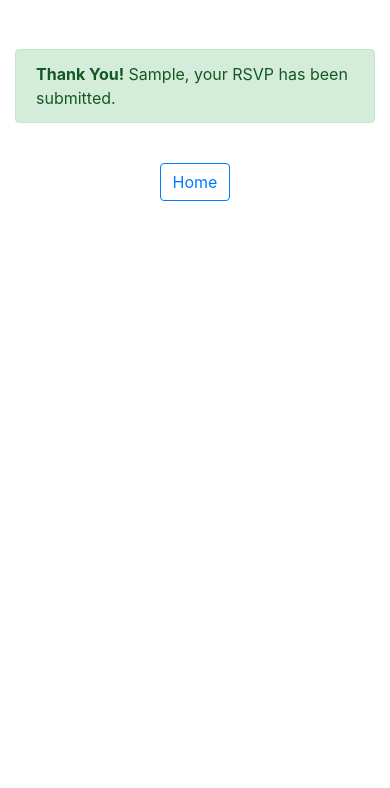
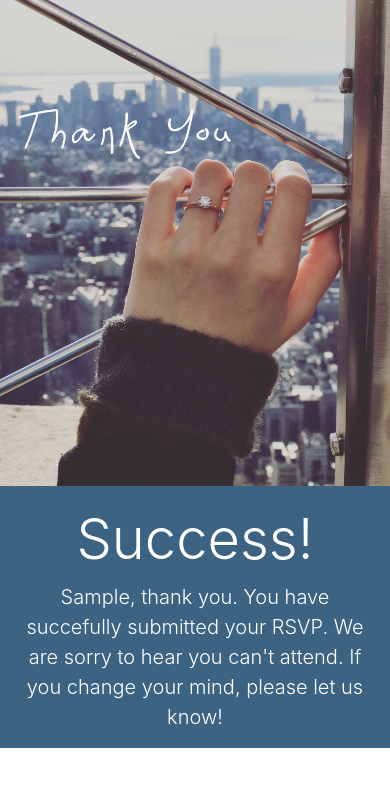
Before and after one commit to bakosa/ashley_austin_wedding, a Django app: page /rsvp/success/ in a window 390 px wide. Shown: the part 56-844 px from the top of the page. Run offline with Django 3.2, Linux system fonts and the light colour scheme; the visitor is signed in with stand-in values (Sample User, id 1); data that the repository does not hold is empty; some libraries are stand-ins or nearby versions.

Commit message:
updated success page

```diff
--- a/home/templates/home/nav.html
+++ b/home/templates/home/nav.html
@@ -29,7 +29,7 @@
         <a class="nav-link" href="{% url 'rsvp:rsvp' %}">RSVP</a>
       </li>
       <li class="nav-item">
-        <a class="nav-link disabled" href="#">Disabled</a>
+        <a class="nav-link " href="#">Venue</a>
       </li>
     </ul>
     <ul class="navbar-nav">
--- a/rsvp/templates/rsvp/success.html
+++ b/rsvp/templates/rsvp/success.html
@@ -1,12 +1,40 @@
 {% extends 'home/nav.html' %}
 {% load static %}
 {% block content %}
-<div class="container">
-	<div style="padding-top: 50px;"></div>
-	<div  class="alert alert-success"><strong>Thank You!</strong> {{ request.user.first_name }}, your RSVP has been submitted.</div>
-	<br>
-	<div class="text-center">
-		<a class="btn btn-outline-primary" href="{% url 'home'%}">Home</a>
+<style type="text/css">
+	.ocean{
+	    /* The image used */
+	    background-image: url({% static "home/img/IMG_0613.jpg" %});
+
+	    /* Full height */
+	    min-height: 100vh;
+
+	    /* Center and scale the image nicely */
+	    background-position: center;
+	    background-repeat: no-repeat;
+	    background-size: cover;
+	}
+</style>
+
+<div class="row">
+	<div class="col-md-8 col-lg-6 col-sm-12">
+		<img class="img img-fluid" src="{% static "home/img/IMG_0613.jpg" %}">
+	</div>
+	<div style="background-color: #3c6382; color: white" class="col-md-4 col-lg-6 ">
+		<div style="padding-top: 20px" class="container text-center">
+			<h1 class="display-4">Success!</h1>
+			<p class="lead">{{ request.user.first_name }}, thank you. You have succefully submitted your RSVP.
+				{% if request.user.response %}
+					{% if request.user.response.first.attending == 'Y' %}
+					We can't wait to celabrate with you!
+					{% else %}
+					We are sorry to hear you can't attend. If you change your mind, please let us know!
+					{% endif %}
+				{% endif %}
+			</p>
+		</div>
 	</div>
 </div>
+
+
 {% endblock %}
```
Also changed, not shown: home/static/home/img/IMG_0613.jpg (added).
